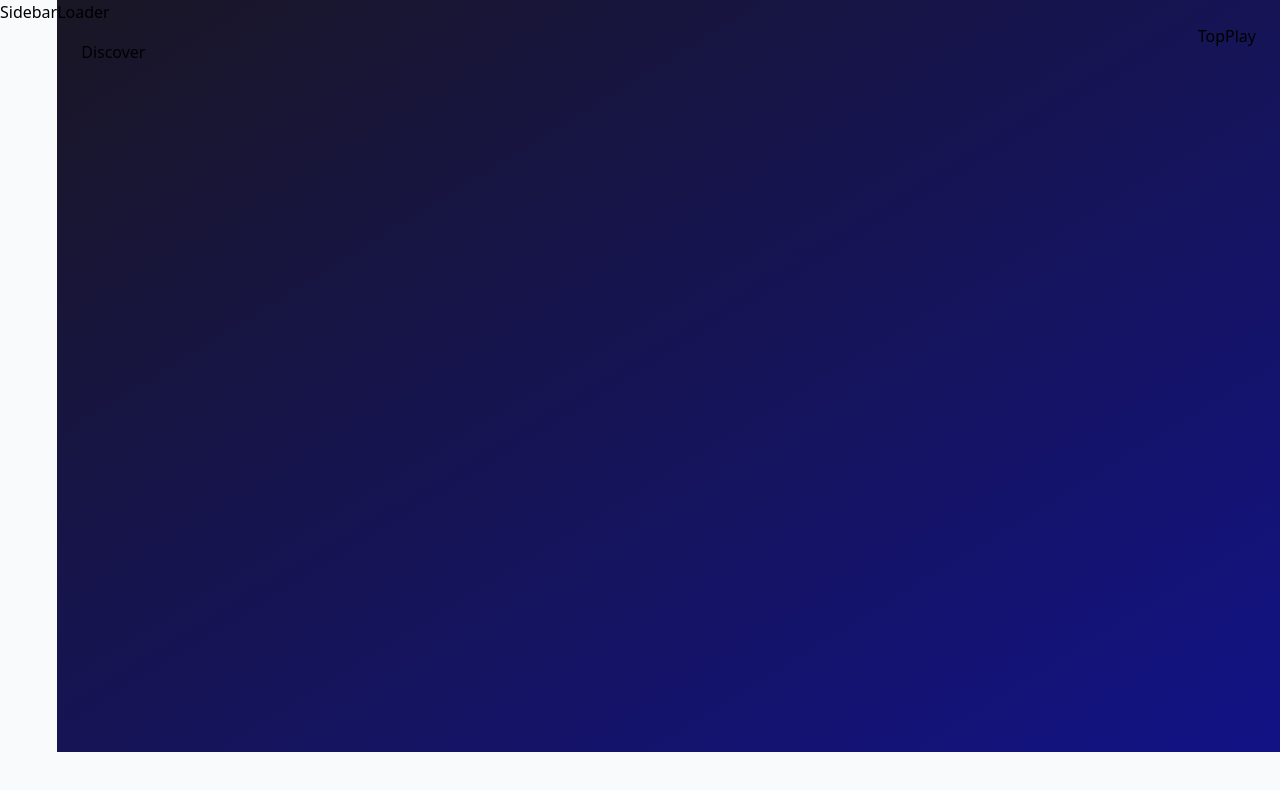
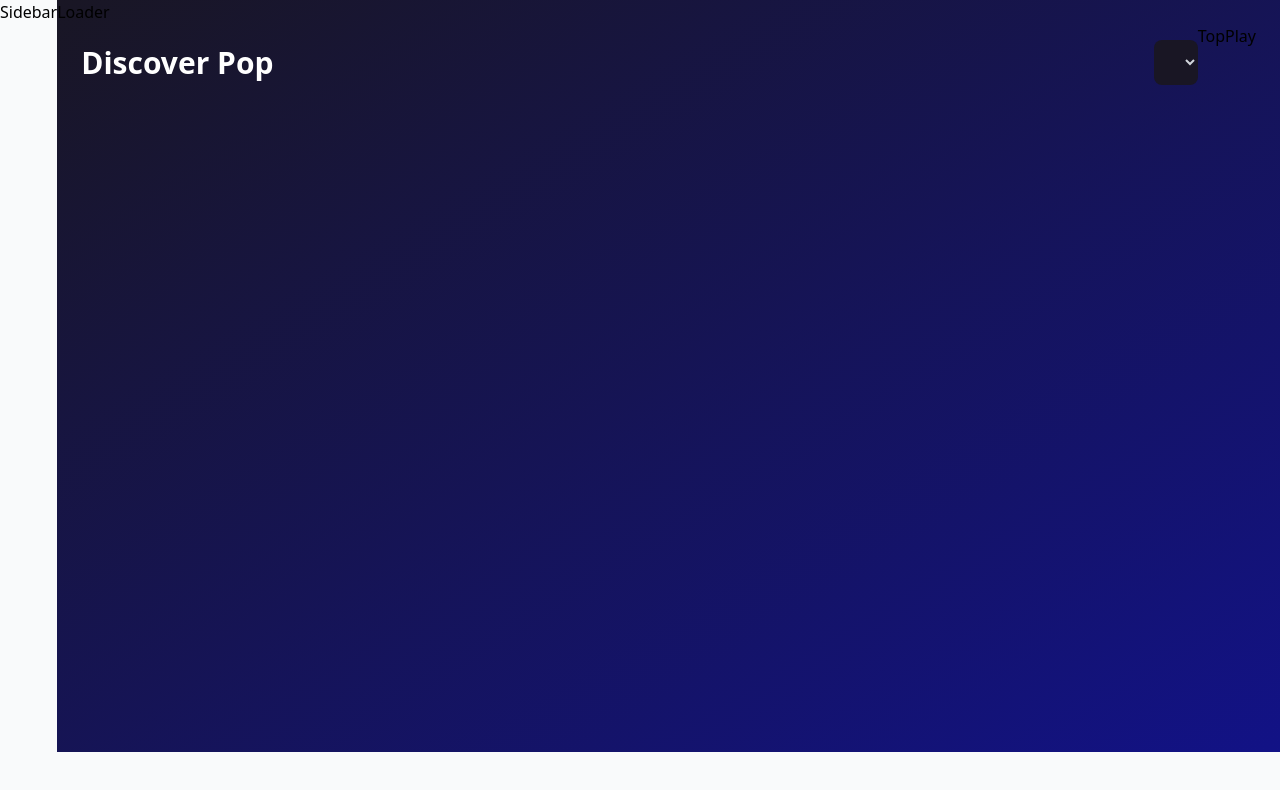
Before and after one commit to gantavya99/Gradio, a React (Vite) app: page / in a window 1280 px wide. Shown: the top 790 px of the page. Built offline with nearby package versions, Linux system fonts and the light colour scheme.

Commit message:
feat: Dropdown selector

```diff
--- a/src/pages/Discover.jsx
+++ b/src/pages/Discover.jsx
@@ -2,12 +2,22 @@
 import {genres} from '../assets/constants';
 const Discover = () =>
 {
-    console.log(genres);
+    const genreTitle='Pop';
     return(
     <div className="flex flex-col">
         <div className="w-full flex justify-between items-center sm:flex-row flex-col mt-4 mb-10">
-        Discover
-        </div>
+            <h2 className="font-bold text-3xl text-white text-left">Discover {genreTitle}</h2>
+            <select
+            onChange={()=>{}}
+            value=""
+            className="bg-black text-gray-300 p-3 text-sm rounded-lg outline-none sm:mt-0 mt-5"
+            >
+                {/* {genres.map((genre)=><option key={genre.value} value={genre.value}>{genre.title}</option>)} */}
+                {[genres.map]}
+
+            </select>
+
+            </div>
         </div>
     )
 }
```
